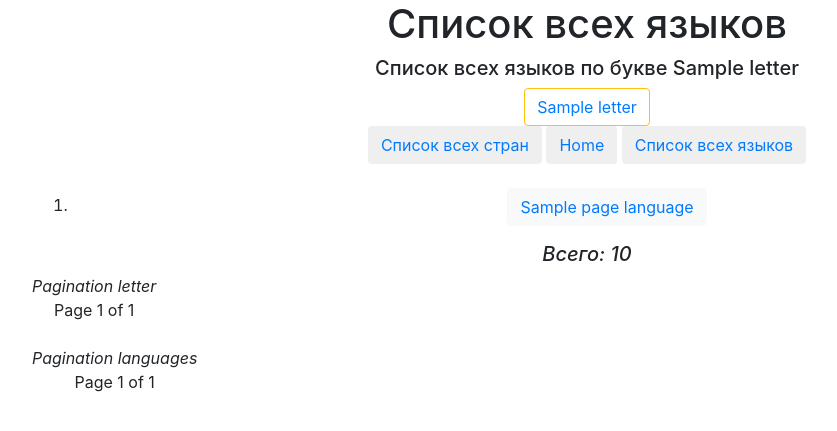
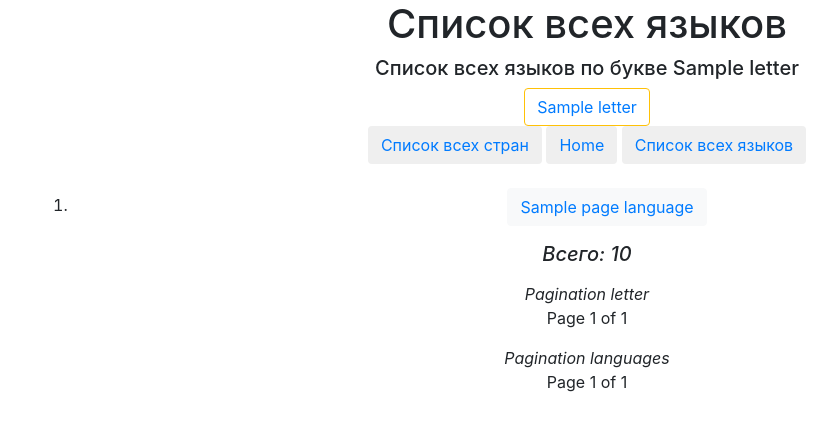
Before and after one commit to iStormSpirit/DjangoCountries, a Django app: template templates/all_languages.html in a window 1280 px wide. Shown: the top 431 px of the page, without its empty margins (53-890 px from the left). Run offline with Django 3.2, Linux system fonts and the light colour scheme; the template is opened without the code that fills it: most values are stand-ins (such as "Sample title", 1, 10 or a date in 2020); parts of the project's set-up code (start-up, migrations or seed data) failed here and were passed over; some libraries are stand-ins or nearby versions.

Commit message:
fix paganators button to centre

```diff
--- a/templates/all_countries.html
+++ b/templates/all_countries.html
@@ -37,6 +37,7 @@
 
 <h5><em> Всего: {{ total }} </em></h5>
 
+<div class="d-inline-flex p-2 bd-highlight">
     <div class="pagination">
         <!--Блок пагинации при фильтрации по букве letter countries-list/?page=2&letter=B-->
         <span class="step-links">
@@ -58,11 +59,12 @@
                     href="?page={{ page_countries.paginator.num_pages }}&letter={{ letter }}">last &raquo;</a></button>
         {% endif %}
     </span>
-
+    </div>
 </div>
 
 <br>
 
+<div class="d-inline-flex p-2 bd-highlight">
     <div class="pagination">
         <!--Блок пагинации countries-list/?page=2-->
         <span class="step-links">
@@ -83,5 +85,5 @@
         {% endif %}
     </span>
     </div>
-
+</div>
 {% endblock %}
--- a/templates/all_languages.html
+++ b/templates/all_languages.html
@@ -30,8 +30,9 @@
     {% endfor %}
 </ol>
 
+<h5><em> Всего: {{ total }} </em></h5>
 
-<h5><em> Всего: {{ total }} </em></h5>
+<div class="d-inline-flex p-2 bd-highlight">
 <div class="pagination">
     <!--Блок пагинации при фильтрации по букве letter -->
     <span class="step-links">
@@ -51,9 +52,10 @@
         {% endif %}
     </span>
 </div>
-
+</div>
 <br>
 
+<div class="d-inline-flex p-2 bd-highlight">
 <div class="pagination">
     <!--Блок пагинации -->
     <span class="step-links">
@@ -73,5 +75,6 @@
         {% endif %}
     </span>
 </div>
+</div>
 
 {% endblock %}
```
Also changed, not shown: templates/language_page.html (+11 -6 lines). Lines whose indentation alone changed are shown as unchanged.
